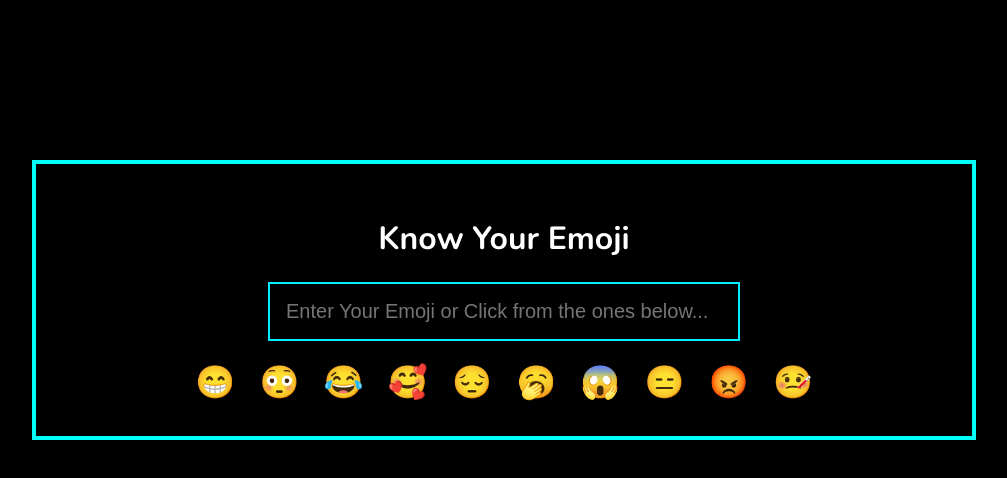
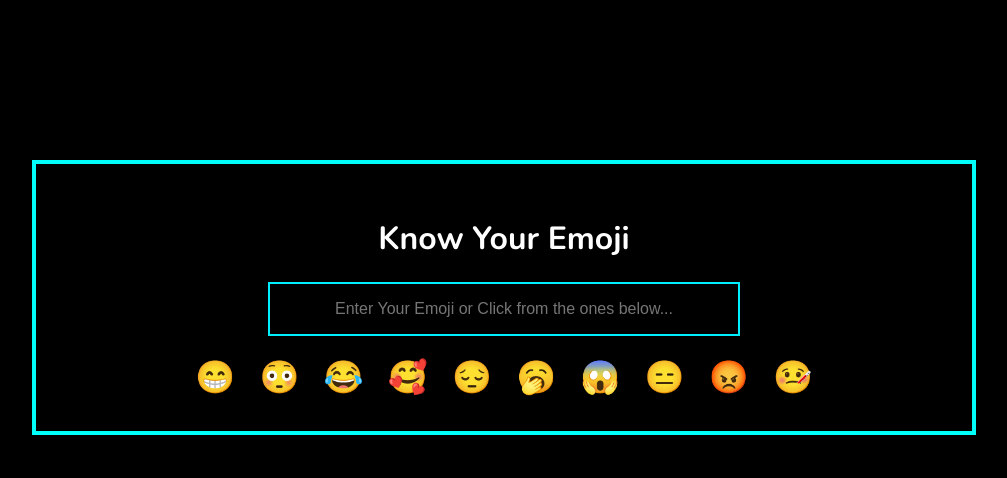
Before and after one commit to snegicodes/NeogCamp-mark08-EmoticonInterpreter, a React (Create React App) app: page / in a window 1280 px wide. Shown: the top 478 px of the page, without its empty margins (136-1143 px from the left). Built offline with nearby package versions, Linux system fonts and the light colour scheme.

Commit message:
fix: fixed placeholder size

```diff
--- a/src/App.css
+++ b/src/App.css
@@ -16,8 +16,9 @@
   padding: 1rem;
   width: 50%;
   border: 2px solid rgb(0, 238, 255);
-  font-size: 20px;
+  font-size: 1rem;
   color: white;
+  text-align:center;
 }
  .App span {
   font-size: 2rem;
```
